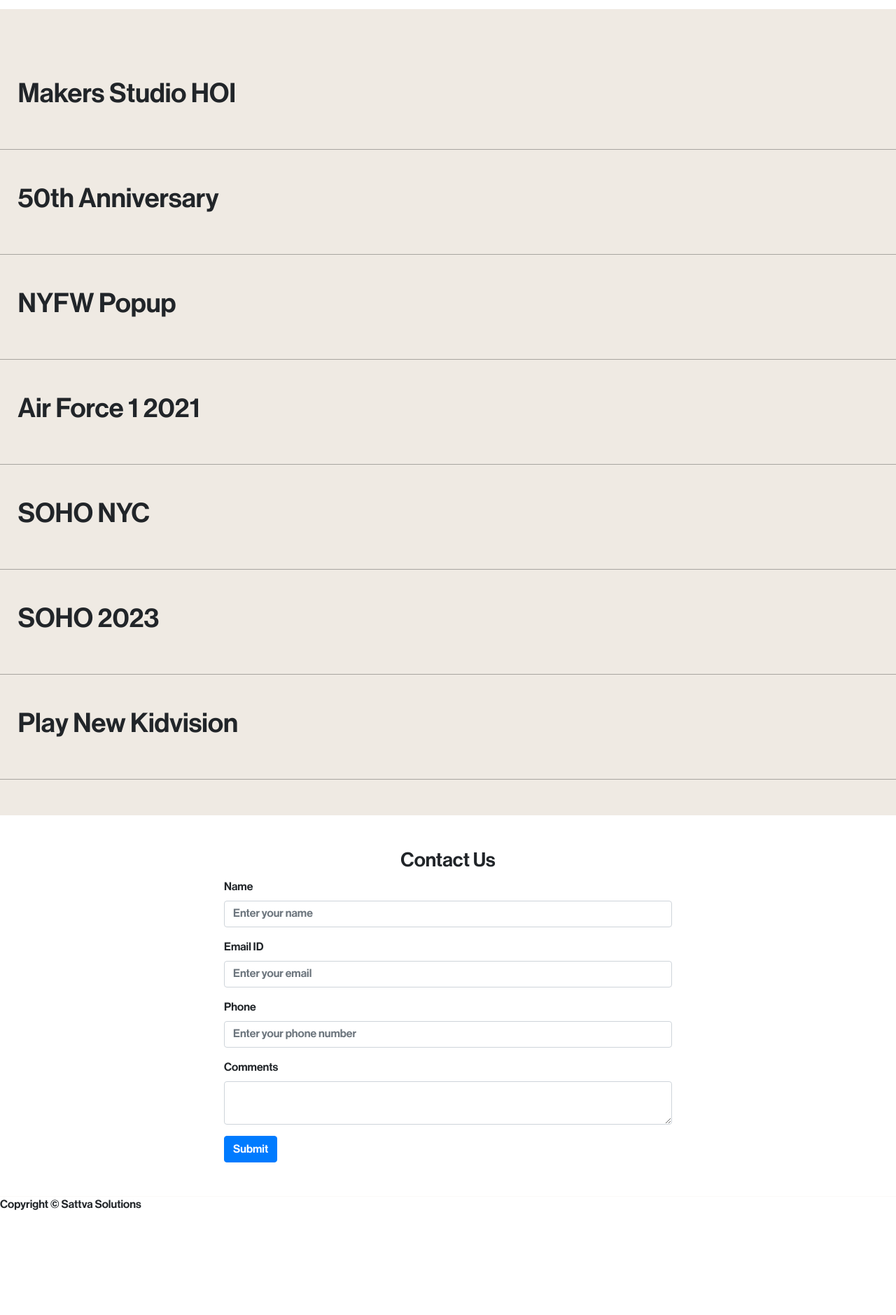
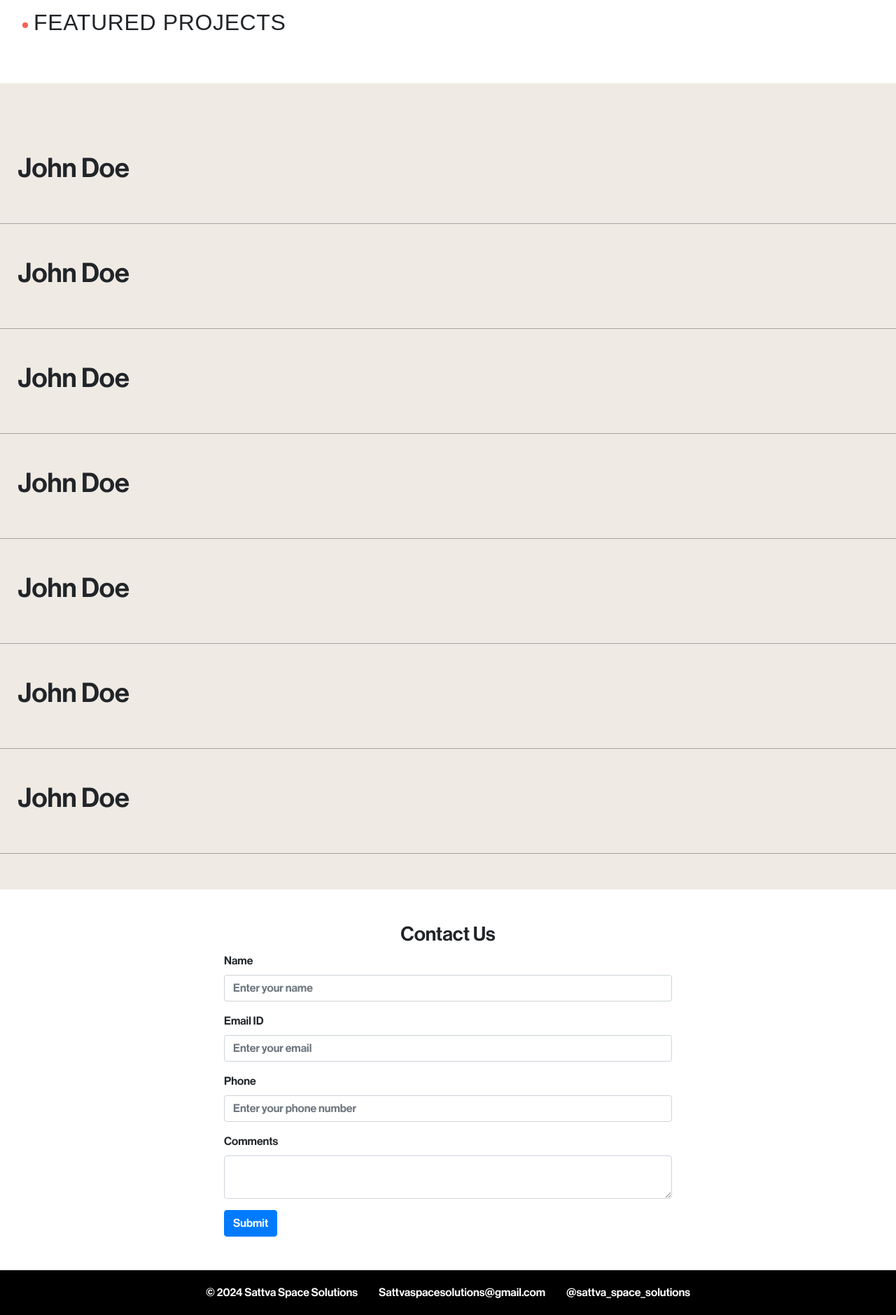
Before and after one commit to Shreyans298/SattvaSpaceSolutions, a PHP site: page / in a window 1280 px wide. Shown: the part 1840-3719 px from the top of the page at 70% size. Before the commit the page ends 3569 px from the top, so only its background shows below. Run offline with PHP 8.4, Linux system fonts and the light colour scheme.

Commit message:
Adding featured Projects

```diff
--- a/index.php
+++ b/index.php
@@ -112,6 +112,13 @@
     </div>
   </div>
   </section>
+
+  <div class="projects">
+    <div class="dot"></div>
+    <h2 class="heading-style-h6">FEATURED PROJECTS</h2>
+  </div>
+
+
   <div id="page3">
         <div id="elem-container">
           <div
@@ -120,49 +127,49 @@
             data-image="https://images.unsplash.com/photo-1701001308648-7b731a52b8d7?w=500&auto=format&fit=crop&q=60&ixlib=rb-4.0.3&ixid=M3wxMjA3fDB8MHxlZGl0b3JpYWwtZmVlZHwxNHx8fGVufDB8fHx8fA%3D%3D"
           >
             <div class="overlay"></div>
-            <h2>Makers Studio HOI</h2>
+            <h2>John Doe</h2>
           </div>
           <div
             class="elem"
             data-image="https://images.unsplash.com/photo-1700975928909-da4a46227a47?w=500&auto=format&fit=crop&q=60&ixlib=rb-4.0.3&ixid=M3wxMjA3fDB8MHxlZGl0b3JpYWwtZmVlZHw0fHx8ZW58MHx8fHx8"
           >
             <div class="overlay"></div>
-            <h2>50th Anniversary</h2>
+            <h2>John Doe</h2>
           </div>
           <div
             class="elem"
             data-image="https://images.unsplash.com/photo-1701077137611-9be394bf62f0?w=500&auto=format&fit=crop&q=60&ixlib=rb-4.0.3&ixid=M3wxMjA3fDB8MHxlZGl0b3JpYWwtZmVlZHwyMHx8fGVufDB8fHx8fA%3D%3D"
           >
             <div class="overlay"></div>
-            <h2>NYFW Popup</h2>
+            <h2>John Doe</h2>
           </div>
           <div
             class="elem"
             data-image="https://images.unsplash.com/photo-1701014159309-4a8b84faadfe?w=500&auto=format&fit=crop&q=60&ixlib=rb-4.0.3&ixid=M3wxMjA3fDB8MHxlZGl0b3JpYWwtZmVlZHwxOXx8fGVufDB8fHx8fA%3D%3D"
           >
             <div class="overlay"></div>
-            <h2>Air Force 1 2021</h2>
+            <h2>John Doe</h2>
           </div>
           <div
             class="elem"
             data-image="https://images.unsplash.com/photo-1700924546093-f914fd5b8814?w=500&auto=format&fit=crop&q=60&ixlib=rb-4.0.3&ixid=M3wxMjA3fDB8MHxlZGl0b3JpYWwtZmVlZHwyOHx8fGVufDB8fHx8fA%3D%3D"
           >
             <div class="overlay"></div>
-            <h2>SOHO NYC</h2>
+            <h2>John Doe</h2>
           </div>
           <div
             class="elem"
             data-image="https://images.unsplash.com/photo-1700601437860-e66da79cf6d2?w=500&auto=format&fit=crop&q=60&ixlib=rb-4.0.3&ixid=M3wxMjA3fDB8MHxlZGl0b3JpYWwtZmVlZHw1OXx8fGVufDB8fHx8fA%3D%3D"
           >
             <div class="overlay"></div>
-            <h2>SOHO 2023</h2>
+            <h2>John Doe</h2>
           </div>
           <div
             class="elem"
             data-image="https://images.unsplash.com/photo-1700769025506-6c3dcb9ec9b7?w=500&auto=format&fit=crop&q=60&ixlib=rb-4.0.3&ixid=M3wxMjA3fDB8MHxlZGl0b3JpYWwtZmVlZHw2OXx8fGVufDB8fHx8fA%3D%3D"
           >
             <div class="overlay"></div>
-            <h2>Play New Kidvision</h2>
+            <h2>John Doe</h2>
           </div>
         </div>
       </div>
@@ -197,26 +204,24 @@
 </section>
 
 
-<!-- <footer>
-        <div class="footer-linebreaker">
-            <p>Email: <a href="Sattvaspacesolutions@gmail.com">Sattvaspacesolutions@gmail.com</a></p>
-            <p>Phone: <a href="tel:+91 8010118923">8010118923</a></p>
-            <p>Instagram: <a href="https://www.instagram.com/sattva_space_solutions" target="_blank">sattva_space_solutions</a></p>
+<footer>
+      <div class="footer-container">
+        <div class="footer-item">&copy; 2024 Sattva Space Solutions</div>
+        <div class="footer-item">
+          <a href="mailto:Sattvaspacesolutions@gmail.com"
+            >Sattvaspacesolutions@gmail.com</a
+          >
         </div>
-        <div class="footer-bottom">
-            <p>&copy; 2024 Sattva Space Solutions. All rights reserved.</p>
+        <div class="footer-item">
+          <a
+            href="https://www.instagram.com/sattva_space_solutions"
+            target="_blank"
+            >@sattva_space_solutions</a
+          >
         </div>
-    </footer> -->
+      </div>
+    </footer>
 
-    <footer>
-      <div id="footerC">
-        <p class="text-color-white">Copyright &copy; Sattva Solutions</p>
-      </div>
-      <div id="location">
-        <p ></p>
-      </div>
-
-    </footer>
 
 
     <script src="script.js"></script>
--- a/styles.css
+++ b/styles.css
@@ -179,7 +179,56 @@ body {
 }
 
 footer {
-  background-color: rgba(239, 234, 227, .3);
-  width: 100%;
-  height: 1px;
+  background-color: #000;
+  color: #fff;
+  padding: 20px 0;
 }
+
+.footer-container {
+  display: flex;
+  justify-content: center;
+  align-items: center;
+  max-width: 1200px;
+  margin: auto;
+  padding: 0 20px;
+}
+
+.footer-item {
+  margin: 0 15px;
+  text-align: center;
+}
+
+.footer-container a {
+  color: #fff;
+  text-decoration: none;
+}
+
+.footer-item a:hover {
+  font-size: 1.2em; /* Increase font size by 20% */
+  /* color: blue; */
+}
+
+.projects {
+  grid-column-gap: 0.5em;
+  grid-row-gap: 0.5em;
+  flex-direction: row;
+  align-items: center;
+  margin-left: 2em;
+  margin-right: 2em;
+  padding-bottom: 3.75em;
+  display: flex;
+}
+
+.dot {
+  background-color: #fa5f55;
+  border-radius: 100vw;
+  width: 0.5em;
+  height: 0.5em;
+}
+
+.heading-style-h6 {
+  letter-spacing: 0.02em;
+  font-family: Neuehaasdisplay roman, sans-serif;
+  font-weight: 400;
+  line-height: 1.2;
+}
```
